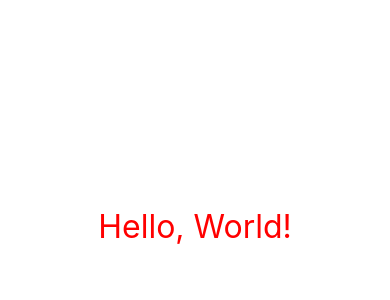
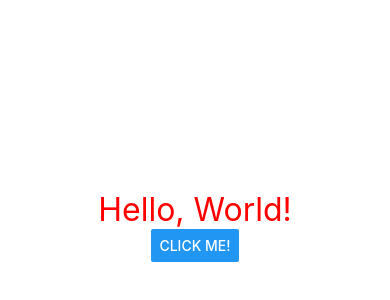
Before and after one commit to team-777/weatherapp, a React Native app in the folder maa/: screen / in a window 390 px wide. Shown: the part 196-496 px from the top of the page. Built offline with nearby package versions, Linux system fonts and the light colour scheme.

Commit message:
add Button click

```diff
--- a/maa/App.js
+++ b/maa/App.js
@@ -1,10 +1,11 @@
 import React from 'react';
-import { StyleSheet, Text, View } from 'react-native';
+import { Button, StyleSheet, Text, View } from 'react-native';
 
 export default function App() {
   return (
     <View style={styles.container}>
     <Text style = {[styles.textBig, styles.textRed]}>Hello, World!</Text>
+   <Button title={'click me!'} onPress={() => console.log('Clicked')}/>
     </View>
   );
 }
```
